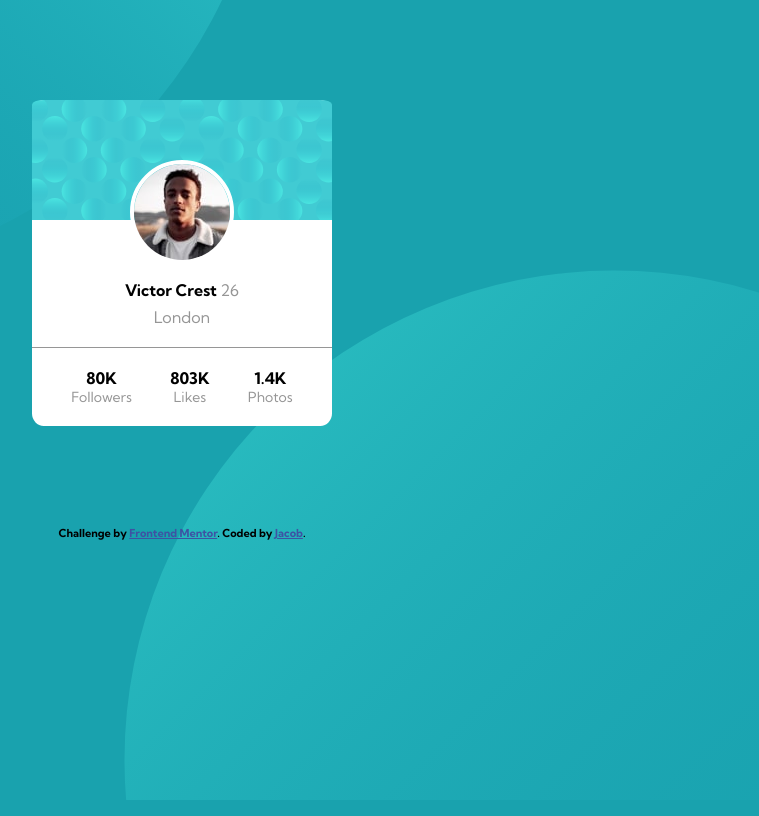
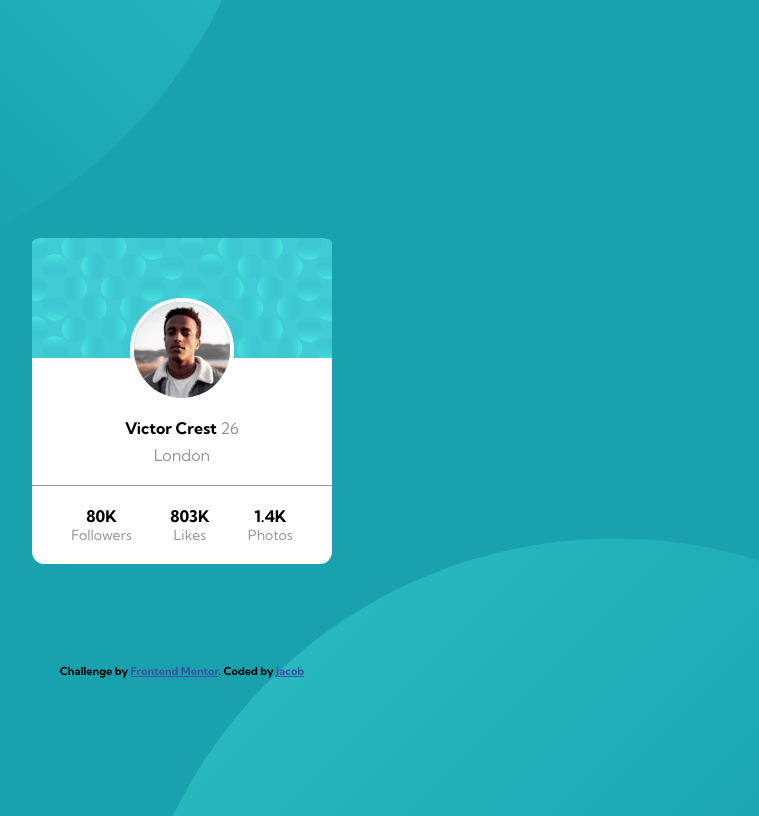
Before and after one commit to jacobgeorge08/frontend-speedrun-week, a plain HTML site: page docs/profile-card-component/index.html in a window 1280 px wide. Shown: the whole page, without its empty margins (458-1217 px from the left). Drawn offline with Linux system fonts and the light colour scheme.

Commit message:
changed semantic html

```diff
--- a/docs/profile-card-component/index.html
+++ b/docs/profile-card-component/index.html
@@ -21,7 +21,7 @@
   </head>
 
   <body>
-    <div class="card-container">
+    <main class="card-container">
       <div class="card-background">
         <img src="./images/image-victor.jpg" alt="profile pic of victor" />
       </div>
@@ -44,16 +44,16 @@
           <div class="grey-deets">Photos</div>
         </div>
       </div>
-    </div>
+    </main>
 
-    <div class="attribution">
+    <footer class="attribution">
       Challenge by
       <a
         href="https://www.frontendmentor.io/challenges/profile-card-component-cfArpWshJ"
         target="_blank"
         >Frontend Mentor</a
       >. Coded by
-      <a href="https://github.com/jacobgeorge08" target="_blank">Jacob</a>.
-    </div>
+      <a href="https://github.com/jacobgeorge08" target="_blank">Jacob</a>
+    </footer>
   </body>
 </html>
--- a/docs/profile-card-component/style.css
+++ b/docs/profile-card-component/style.css
@@ -6,6 +6,12 @@ body {
     url(./images/bg-pattern-top.svg);
   background-repeat: no-repeat, no-repeat;
   background-position: bottom -700px right -280px, left -250px top -700px;
+
+  min-height: 100vh;
+  display: flex;
+  justify-content: center;
+  align-items: center;
+  flex-direction: column;
 }
 
 .card-container {
```
